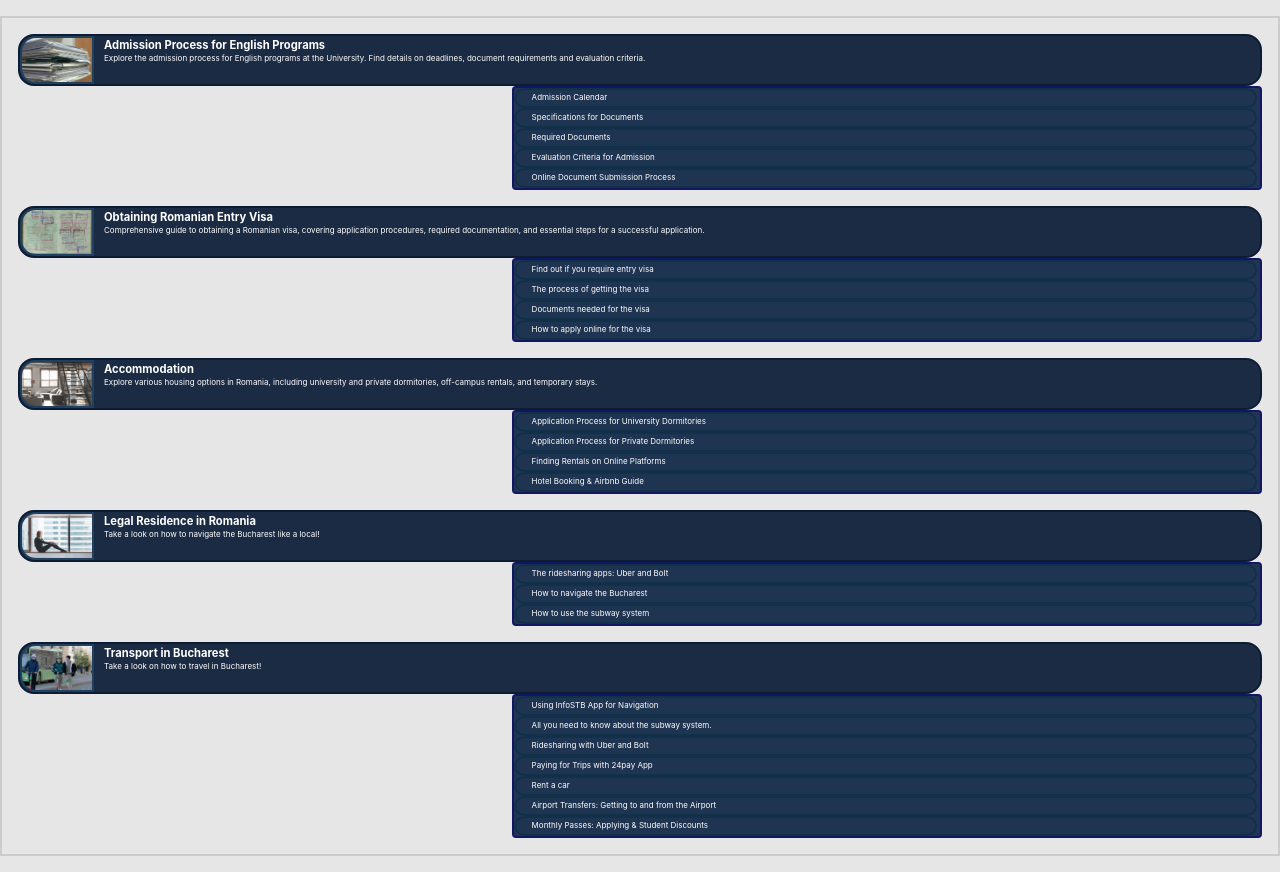
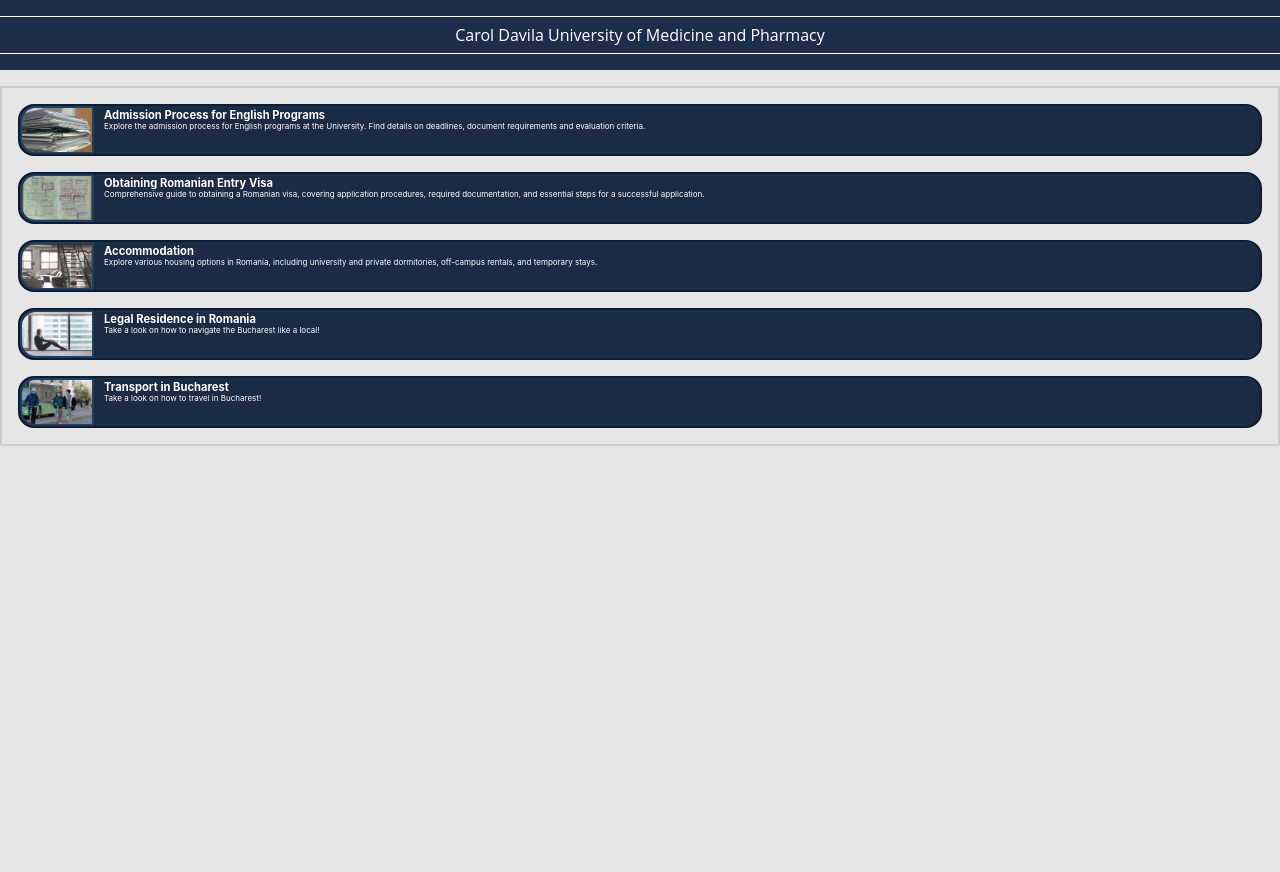
Before and after one commit to lucacristian23/Petrache-Poenaru-Student-Guide, a React (Create React App) app: page / in a window 1280 px wide. After the commit the page ends 800 px from the top, so only its background shows below. Built offline with nearby package versions, Linux system fonts and the light colour scheme.

Commit message:
Content and back button working

```diff
--- a/package.json
+++ b/package.json
@@ -34,5 +34,8 @@
       "last 1 firefox version",
       "last 1 safari version"
     ]
+  },
+  "devDependencies": {
+    "@babel/plugin-proposal-private-property-in-object": "^7.21.11"
   }
 }
--- a/src/App.js
+++ b/src/App.js
@@ -1,8 +1,11 @@
 import "./App.css";
 import OptionList from "./OptionList";
+
+import Header from "./Header";
 function App() {
   return (
-    <div>
+    <div className="appContainer">
+      <Header />
       <OptionList />
     </div>
   );
--- /dev/null
+++ b/src/BackButton.js
@@ -0,0 +1,11 @@
+export default function BackButton({ displayList, setDisplayList }) {
+  const handleClick = () => {
+    console.log("test");
+    setDisplayList(() => !displayList);
+  };
+  return (
+    <button className="backButton" onClick={() => handleClick()}>
+      Return
+    </button>
+  );
+}
--- /dev/null
+++ b/src/Header.js
@@ -0,0 +1,9 @@
+export default function Header() {
+  return (
+    <header className="header">
+      <p className="headerTitle">
+        Carol Davila University of Medicine and Pharmacy
+      </p>
+    </header>
+  );
+}
--- a/src/OptionAndSubOptionContainer.js
+++ b/src/OptionAndSubOptionContainer.js
@@ -19,8 +19,12 @@
 }
 */
 
-export default function OptionAndSubOptionContainer({ infoObj }) {
-  const [display, setDisplay] = useState(false);
+export default function OptionAndSubOptionContainer({
+  infoObj,
+  displayList,
+  setDisplayList,
+}) {
+  const [display, setDisplay] = useState(true);
   const { title, suboptions } = infoObj; // Destructure title and suboptions from infoObj
 
   return (
@@ -29,10 +33,11 @@
       <SubOptionContainer
         display={display}
         setDisplay={setDisplay}
+        displayList={displayList}
+        setDisplayList={setDisplayList}
         className="sub-options-container"
         subObj={suboptions}
         parentTitle={title} // Pass parentTitle as a prop
-        onClick={() => console.log("pare")}
       />
     </div>
   );
--- a/src/OptionList.js
+++ b/src/OptionList.js
@@ -1,5 +1,6 @@
+import { useState } from "react";
 import OptionAndSubOptionContainer from "./OptionAndSubOptionContainer.js";
-
+import DisplayText from "./DisplayText";
 /*
 export default function OptionList() {
   return (
@@ -103,11 +104,24 @@
 ];
 
 export default function OptionList() {
+  const [displayList, setDisplayList] = useState(false);
   return (
-    <ul className="option-list">
-      {infoData.map((info) => (
-        <OptionAndSubOptionContainer infoObj={info} key={info.title} />
-      ))}
-    </ul>
+    <>
+      <ul className={`option-list ${displayList ? "hidden-element" : ""}`}>
+        {infoData.map((info) => (
+          <OptionAndSubOptionContainer
+            infoObj={info}
+            key={info.title}
+            displayList={displayList}
+            setDisplayList={setDisplayList}
+          />
+        ))}
+      </ul>
+      <DisplayText
+        className={` ${!displayList ? "hidden-element" : ""}`}
+        displayList={displayList}
+        setDisplayList={setDisplayList}
+      />
+    </>
   );
 }
--- a/src/SubOptionContainer.js
+++ b/src/SubOptionContainer.js
@@ -1,4 +1,5 @@
 import SubOption from "./SubOption";
+
 import "./index.css";
 /*
 export default function SubOptionContainer({ display, setDisplay, subObj }) {
@@ -21,14 +22,20 @@
   setDisplay,
   subObj,
   parentTitle,
+  displayList,
+  setDisplayList,
 }) {
   const handleClick = (subOptionKey) => {
     console.log(`Clicked on suboption ${subOptionKey} of ${parentTitle}`);
     // Perform any other actions as needed
+    setDisplayList(() => !displayList);
   };
-
+  console.log(displayList);
   return (
-    <ul className={`sub-options-container ${display ? "hidden-element" : ""}`}>
+    <>
+      <ul
+        className={`sub-options-container ${display ? "hidden-element" : ""}`}
+      >
         {subObj.map(({ key, value }) => (
           <SubOption
             key={key}
@@ -38,5 +45,6 @@
           />
         ))}
       </ul>
+    </>
   );
 }
--- a/src/index.css
+++ b/src/index.css
@@ -19,6 +19,50 @@
   margin-bottom: 20px;
 }
 
+.appContainer {
+  display: flex;
+  flex-direction: column;
+  height: 100vh; /* Ensure the container takes up the full height of the viewport */
+}
+
+.header {
+  position: sticky;
+  top: 0;
+  z-index: 1000; /* Ensure the header appears above other content */
+  background-color: #1f2d4d;
+}
+
+.headerTitle {
+  text-align: center;
+  color: #ffffff;
+  font-family: "Open Sans", sans-serif;
+  position: relative; /* Ensure positioning context for pseudo-elements */
+  padding-top: 1vh; /* Adjust top padding to create space for the line */
+  padding-bottom: 1vh; /* Adjust bottom padding to create space for the line */
+  /*  font-family: 'Lato', sans-serif;
+  font-family: 'Montserrat', sans-serif;
+    font-family: 'Open Sans', sans-serif;
+   */
+}
+
+.headerTitle::before,
+.headerTitle::after {
+  content: "";
+  position: absolute;
+  left: 0;
+  right: 0;
+  height: 1px;
+  background-color: #ffffff; /* Line color */
+}
+
+.headerTitle::before {
+  top: 0; /* Position line above text */
+}
+
+.headerTitle::after {
+  bottom: 0; /* Position line below text */
+}
+
 .test {
   display: block;
   position: absolute; /* Poziționează imaginea absolut în interiorul containerului */
@@ -38,7 +82,7 @@
   position: relative; /* Position the option container relative */
   border: 0.25vh solid /*#144072*/ #11304a; /* Coral border color */
   padding: 0vh; /* Add padding to create space between border and content */
-  height: 2vh;
+  height: 2.7vh;
   margin-left: 0; /* Align the subOptions to the absolute left margin */
   border-radius: 16px;
   background-color:/* #1e3350 */ #1f3451;
@@ -98,19 +142,89 @@
 }
 
 .optionDescription {
-  top: 0.4vh; /* Adjust the top position to lift up the description */
+  top: 0.3vh; /* Adjust the top position to lift up the description */
   font-size: 1vh;
+  line-height: 1.2;
 }
 
 .subOptionTitle {
   margin: 0;
   color: white;
-  font-size: 1vh;
+  font-size: 1.035vh;
   position: relative; /* Position both the title and description relative */
   top: 0.3vh; /* Adjust the top position to lift up the title */
   left: 2vh;
 }
 
+.backButton {
+  position: fixed;
+  bottom: 9vh; /* Adjust as needed */
+  left: 50%;
+  transform: translateX(-50%);
+  z-index: 1000; /* Ensure the button appears above other content */
+
+  align-items: center;
+  background-image: linear-gradient(144deg, #131761, #1f2d4d 50%, #131761);
+  border: 0;
+  border-radius: 8px;
+  box-shadow: rgba(151, 65, 252, 0.2) 0 15px 30px -5px;
+  box-sizing: border-box;
+  color: #ffffff;
+  display: flex;
+  font-family: Phantomsans, sans-serif;
+  font-size: 20px;
+  height: 30px;
+  justify-content: center;
+  line-height: 1em;
+  max-width: 100%;
+  min-width: 140px;
+  padding: 3px;
+  text-decoration: none;
+  user-select: none;
+  -webkit-user-select: none;
+  touch-action: manipulation;
+  white-space: nowrap;
+  cursor: pointer;
+}
+
+.backButton:active,
+.backButton:hover {
+  outline: 0;
+}
+
+.backButton span {
+  background-color: rgb(5, 6, 45);
+  padding: 16px 24px;
+  border-radius: 6px;
+  width: 100%;
+  height: 100%;
+  transition: 300ms;
+}
+
+.backButton:hover span {
+  background: none;
+}
+
+@media (min-width: 768px) {
+  .backButton {
+    font-size: 24px;
+    min-width: 196px;
+  }
+}
+
+.contentContainer {
+  width: 80%; /* Adjust the width of the container */
+  max-width: 80%; /* Maximum width of the container */
+  margin: 50px auto; /* Auto margin on the left and right will center the container horizontally, and adjust the space between the container and the top and bottom edges of the screen */
+  margin-top: 20px;
+  margin-bottom: 50px;
+  overflow-y: auto; /* Enable vertical scrolling if needed */
+  padding: 10px; /* Add space inside the container between the content and the border */
+  text-align: center; /* Center-align the text inside the container */
+  word-wrap: break-word; /* Allow long words to be broken and wrap onto the next line */
+  max-height: 70vh;
+}
+
 .hidden-element {
   display: none;
 }
```
Also changed, not shown: src/DisplayText.js (added, +25 -0 lines), 1 other file (tests, documents, lock files or other folders). Lines whose indentation alone changed are shown as unchanged.
